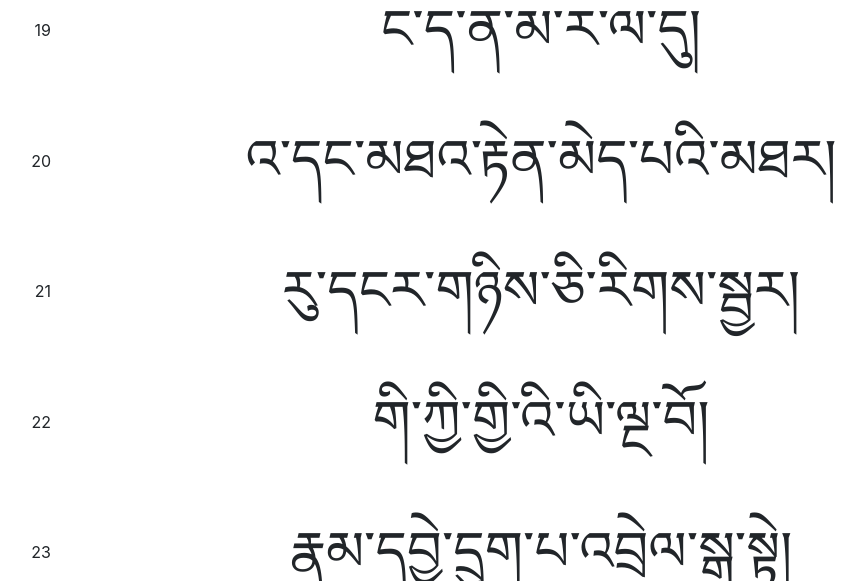
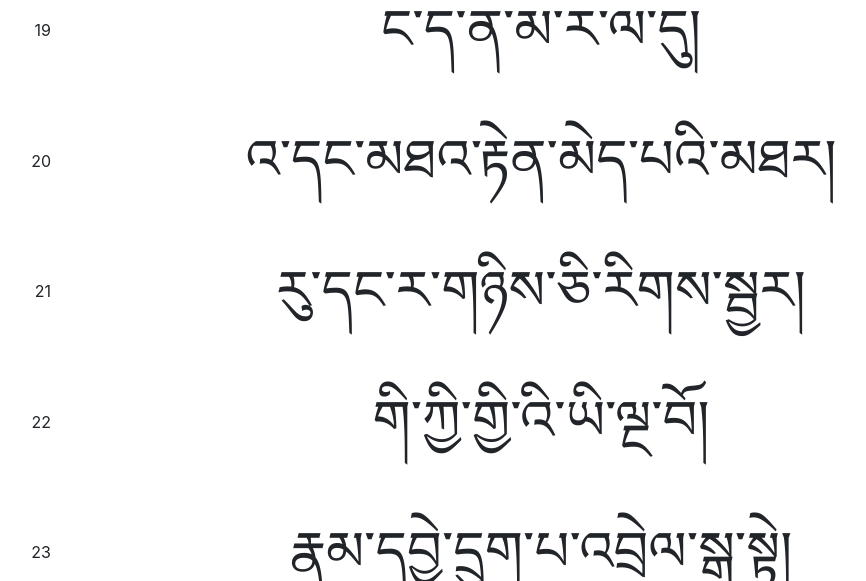
Before and after one commit to moksamedia/tibetan-gakha, a PHP site: page /verses/index.php in a window 1280 px wide. Shown: the part 2666-3247 px from the top of the page, without its empty margins (99-965 px from the left). Run offline with PHP 8.4, Linux system fonts and the light colour scheme.

Commit message:
fixing typos

```diff
--- a/verses/verses.php
+++ b/verses/verses.php
@@ -20,12 +20,12 @@ $verses = [
 "ས་སུ་ག་བ་ད་དྲག་ཏུ།",
 "ང་ད་ན་མ་ར་ལ་དུ།",
 "འ་དང་མཐའ་རྟེན་མེད་པའི་མཐར།",
-"རུ་དངར་གཉིས་ཅི་རིགས་སྦྱར།",
+"རུ་དང་ར་གཉིས་ཅི་རིགས་སྦྱར།",
 "གི་ཀྱི་གྱི་འི་ཡི་ལྔ་བོ།",
 "རྣམ་དབྱེ་དྲུག་པ་འབྲེལ་སྒྲ་སྟེ།",
 "ད་བ་ས་ཀྱི་ག་ང་གི།",
 "ན་མར་ལའི་རྗེས་སུ་གྱི།",
-"འ་དང་མཐའ་རྟེན་མེད་མཐར་འི།",
+"འ་ད་ང་མཐའ་རྟེན་མེད་མཐར་འི།",
 "རྐང་པ་སྐོང་ཆོ་ཡི་འཐོབ་བོ",
 "གི་གྱི་སོགས་མཐར་ས་སྦྱར་ཚེ།",
 "རྣམ་དབྱེ་གསུམ་པ་བྱེད་པའི་སྒྲའོ།",
```
